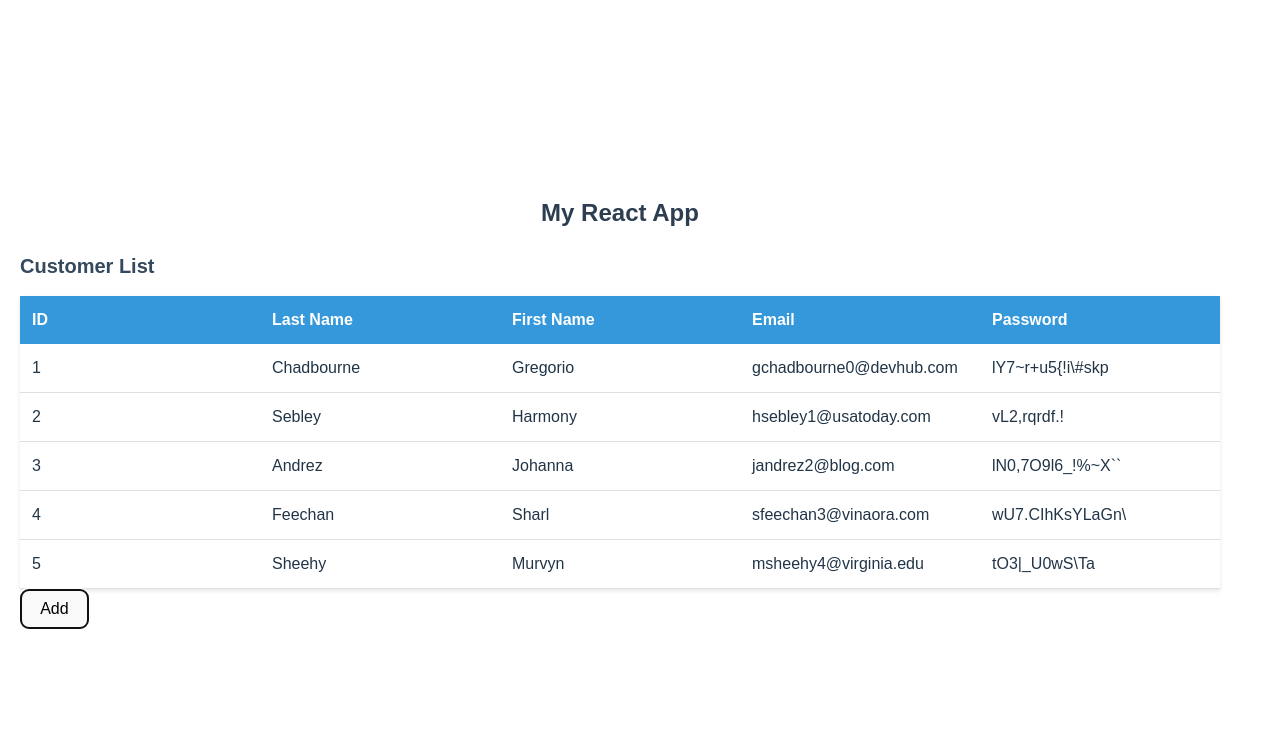
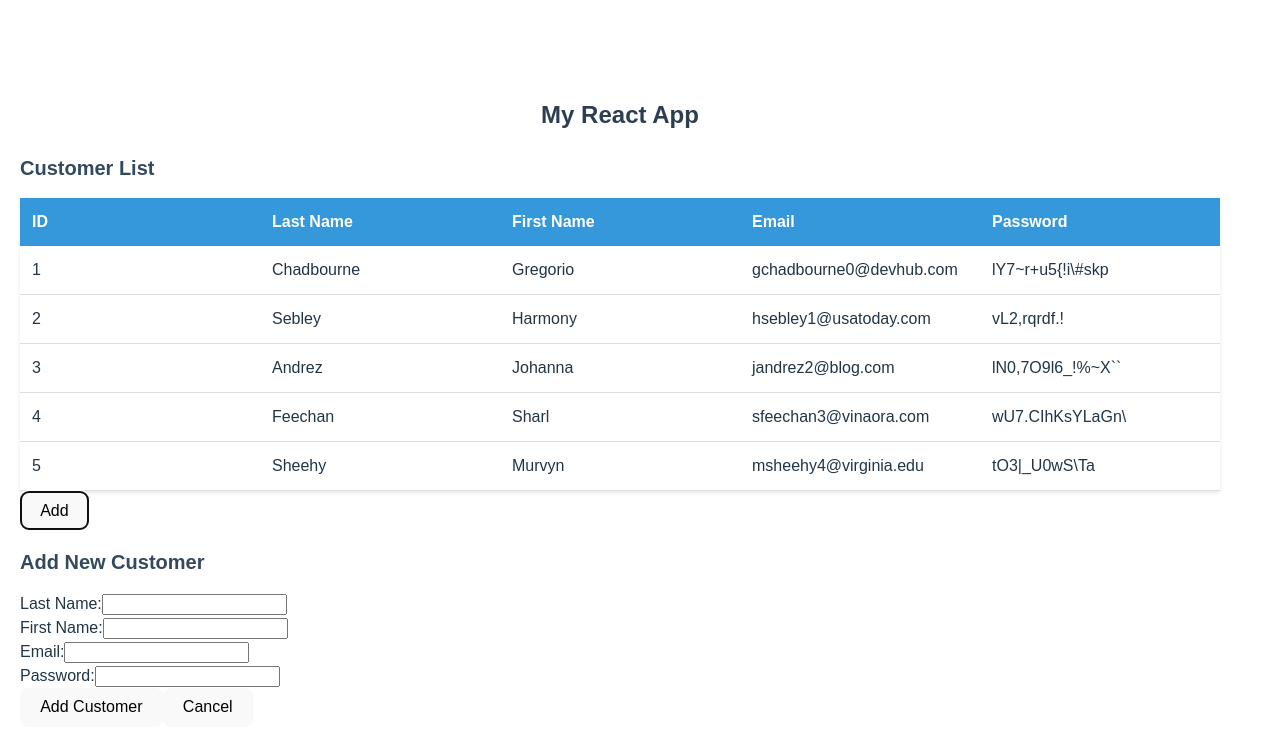
Before and after one commit to pgalleg03/reactProject, a React (Vite) app: page / in a window 1280 px wide. Both pictures are taken after a click on the button "Add". Shown: the top 750 px of the page. Built offline with nearby package versions, Linux system fonts and the light colour scheme.

Commit message:
Added forms for update/add which work with paula button. when customer selected "update", when null "add customer"

```diff
--- a/src/App.jsx
+++ b/src/App.jsx
@@ -1,6 +1,6 @@
-import { useState } from 'react'
-import './App.css'
-import customerList from './assets/customers.json'
+import { useState } from 'react';
+import './App.css';
+import customerList from './assets/customers.json';
 
 // Main App component
 function App() {
@@ -22,15 +22,15 @@ function App() {
         handleSelect={handleSelect}
         isSelected={isSelected}
       />
-      <AddButton selectedId={selectedId} />
+      <ActionButton selectedId={selectedId} />
     </div>
   );
 }
 
 // Header: Renders the app title
 function Header() {
-  const title = "My React App"
-  return <h3>{title}</h3>
+  const title = "My React App";
+  return <h3>{title}</h3>;
 }
 
 // Body: Renders the customer list table
@@ -38,7 +38,7 @@ function Body({ customers, handleSelect, isSelected }) {
   return (
     <div>
       <h2>Customer List</h2>
-      <table style={{ width: "100%", tableLayout: "fixed", borderCollapse: "collapse"}}>
+      <table style={{ width: "100%", tableLayout: "fixed", borderCollapse: "collapse" }}>
         <thead>
           <tr>
             <th>ID</th>
@@ -53,7 +53,8 @@ function Body({ customers, handleSelect, isSelected }) {
             <tr
               key={customer.id}
               onClick={() => handleSelect(customer.id)}
-              style={{ fontWeight: isSelected(customer.id) ? 'bold' : 'normal' }}>
+              style={{ fontWeight: isSelected(customer.id) ? 'bold' : 'normal' }}
+            >
               <td>{customer.id}</td>
               <td>{customer.last_name}</td>
               <td>{customer.first_name}</td>
@@ -67,15 +68,86 @@ function Body({ customers, handleSelect, isSelected }) {
   );
 }
 
-// Renders the footer
-function AddButton({ selectedId }) {
+// ActionButton: Toggles between showing Add or Update form
+function ActionButton({ selectedId }) {
+  const [showForm, setShowForm] = useState(false);
+
+  const handleToggleForm = () => {  //toggle visability
+    setShowForm(prev => !prev);
+  };
+
   return (
     <div>
-      <button>
+      <button onClick={handleToggleForm}>
         {selectedId !== null ? 'Update' : 'Add'}
       </button>
+      {showForm && (
+        selectedId !== null ? (
+          <UpdateCustomerForm onCancel={handleToggleForm} />
+        ) : (
+          <AddCustomerForm onCancel={handleToggleForm} />
+        )
+      )}
+    </div>
+  );
+}
+
+// AddCustomerForm: Form to add a new customer
+function AddCustomerForm({ onCancel }) {
+  return (
+    <div>
+      <h2>Add New Customer</h2>
+      <div>
+        <label>
+          Last Name:
+          <input type="text" name="customer.last_name" required />
+        </label>
+        <br />
+        <label>
+          First Name:
+          <input type="text" name="customer.first_name" required />
+        </label>
+        <br />
+        <label>
+          Email:
+          <input type="email" name="email" required />
+        </label>
+        <br />
+        <label>
+          Password:
+          <input type="password" name="password" required />
+        </label>
+        <br />
+        <button>Add Customer</button>
+        <button onClick={onCancel}>Cancel</button>
+      </div>
+    </div>
+  );
+}
+
+// UpdateCustomerForm: Form to update customer email and password
+function UpdateCustomerForm({ onCancel }) {
+  return (
+    <div>
+      <h2>Update Customer</h2>
+      <div>
+        <label>
+          {/* //we can change this. dont HAVE to change email */}
+          New Email:
+          <input type="email" name="email" required />
+        </label>
+        <br />
+        <label>
+          New Password:
+          <input type="password" name="password" required />
+        </label>
+        <br />
+        <button>Update</button>
+        <button onClick={onCancel}>Cancel</button>
+      </div>
     </div>
   );
 }
 
 export default App;
+export { AddCustomerForm, UpdateCustomerForm };
```
